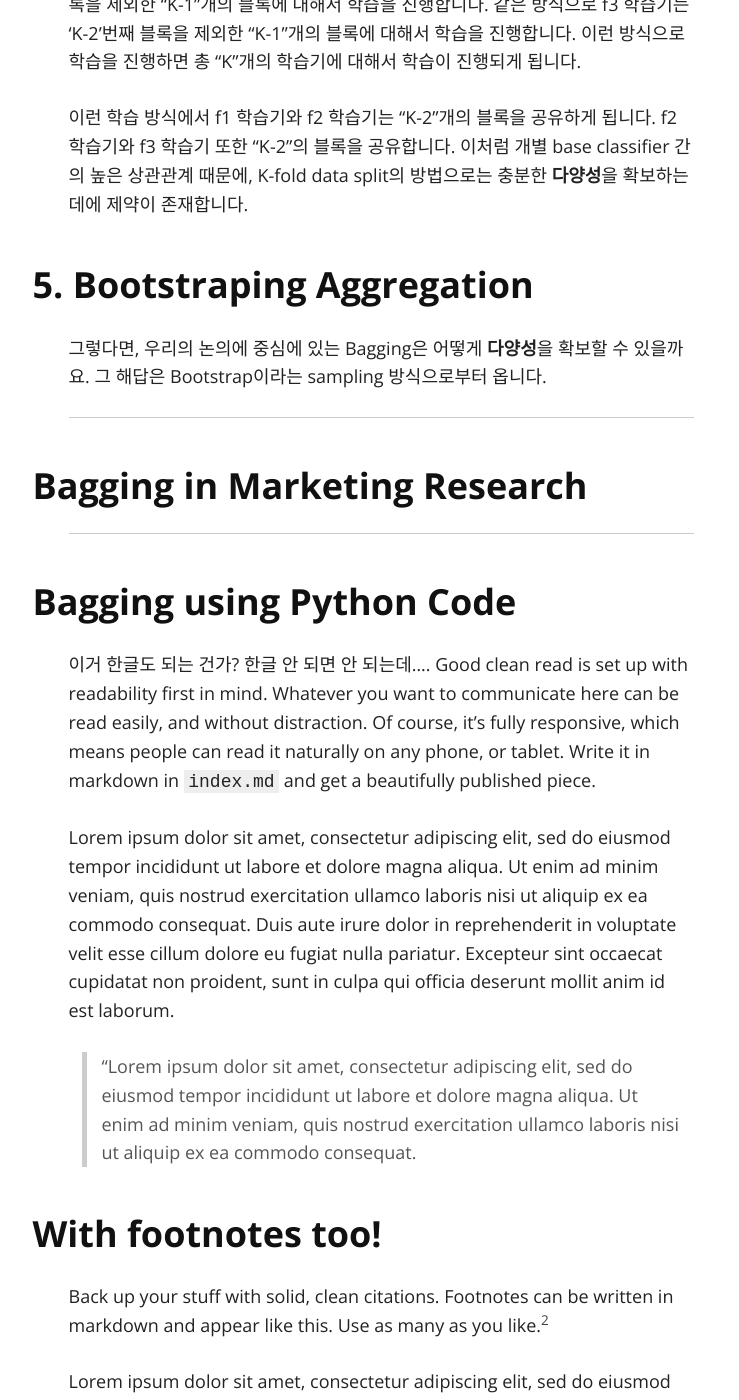
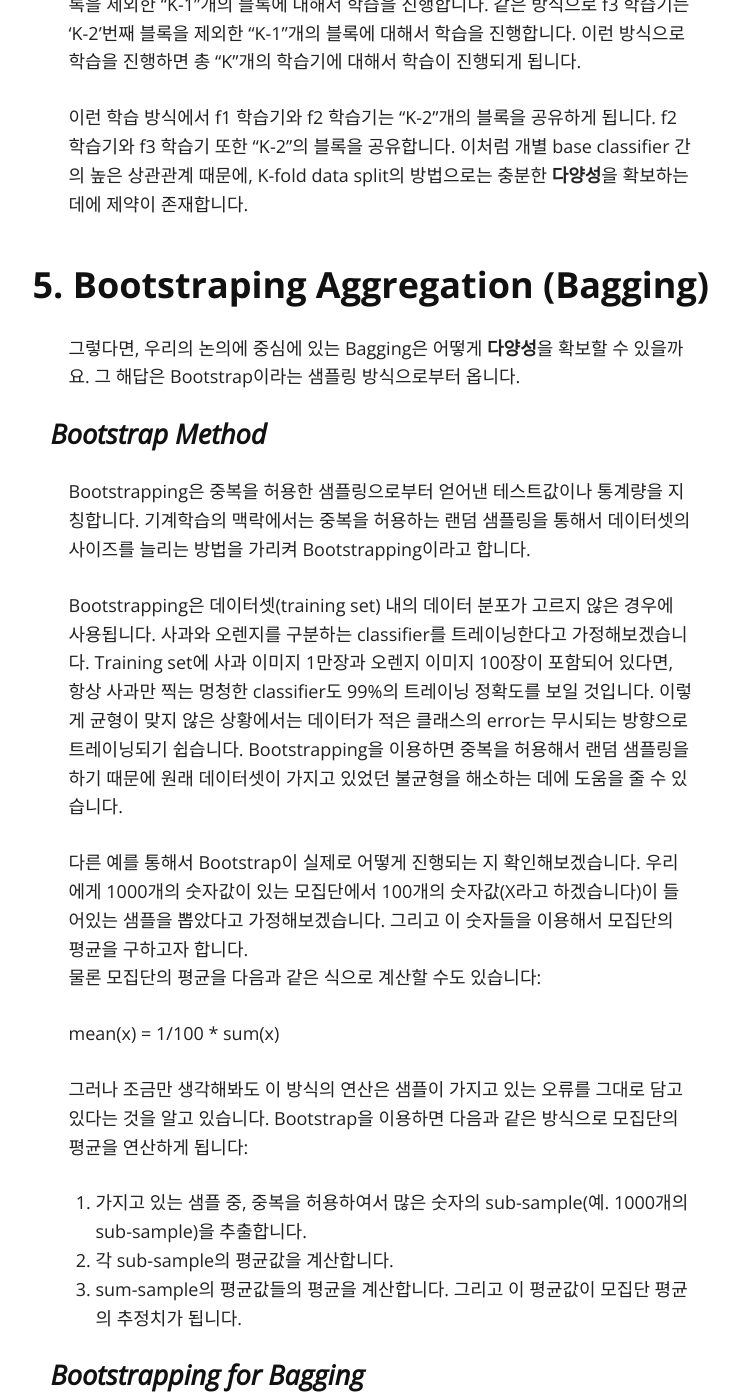
Before and after one commit to seokchaeyoon/seokchaeyoon.github.io, a Jekyll site: the page built from index.md, in a window 1280 px wide and 1400 px high, scrolled down 5844 px. Shown: the whole window, without its empty margins (259-998 px from the left). Built offline with Jekyll 4.4.1, drawn with Linux system fonts in a browser that asks for light colours; nearby versions of some CDN libraries; our own code applies the rules of GitHub Pages for plain Markdown files; some of the changed text lies outside the part shown.

Commit message:
Update index.md

```diff
--- a/index.md
+++ b/index.md
@@ -61,7 +61,7 @@ Ensemble 학습은 이 명제와 매우 비슷한 intuition을 가지고 있습
 
 이를 그림으로 표현하자면 다음과 같이 표현할 수 있을 것입니다.
 <img src="images/diagram1.PNG" alt="diagram1">
-위 그림에서 윗 부분에 있는 빨간 점선 안의 부분은 첫번째 이슈인 base classifier의 다양성 확보의 문제를 담고 있습니다. 만약, 각각의 Subset 간의 correlation이 크다면 다양성을 확보할 수가 없을 것입니다. 따라서 Subset의 개별성을 확보할 수 있는 systematic sampling method가 매우 중요하다고 할 수 있습니다. Bootstrap이라는 samping 방법을 사용하기 전, 가능 단순한 sampling 방법은 "*K-fold data split*"이었습니다. 이 방법에 대해서는 아래에서 설명하도록 하겠습니다.
+위 그림에서 윗 부분에 있는 빨간 점선 안의 부분은 첫번째 이슈인 base classifier의 다양성 확보의 문제를 담고 있습니다. 만약, 각각의 Subset 간의 correlation이 크다면 다양성을 확보할 수가 없을 것입니다. 따라서 Subset의 개별성을 확보할 수 있는 systematic sampling method가 매우 중요하다고 할 수 있습니다. Bootstrap이라는 samping 방법을 사용하기 전, 가능 단순한  방법은 "*K-fold data split*"이었습니다. 이 방법에 대해서는 아래에서 설명하도록 하겠습니다.
 
 아랫 부분의 빨간 점선 안의 부분은 두번째 이슈인 결과물의 통합에 대한 문제를 담고 있습니다. 이 결합 방법은 단순한 평균부터, 가중 평균 등 다양한 방법이 존재합니다.
 
@@ -78,9 +78,29 @@ K-fold data split은 우선 전체 Dataset을 랜덤으로 K개의 블록으로
 
 이런 학습 방식에서 f1 학습기와 f2 학습기는 "K-2"개의 블록을 공유하게 됩니다. f2 학습기와 f3 학습기 또한 "K-2"의 블록을 공유합니다. 이처럼 개별 base classifier 간의 높은 상관관계 때문에, K-fold data split의 방법으로는 충분한 **다양성**을 확보하는 데에 제약이 존재합니다.
 
-### 5. Bootstraping Aggregation
+### 5. Bootstraping Aggregation (Bagging)
 
-그렇다면, 우리의 논의에 중심에 있는 Bagging은 어떻게 **다양성**을 확보할 수 있을까요. 그 해답은 Bootstrap이라는 sampling 방식으로부터 옵니다.
+그렇다면, 우리의 논의에 중심에 있는 Bagging은 어떻게 **다양성**을 확보할 수 있을까요. 그 해답은 Bootstrap이라는 샘플링 방식으로부터 옵니다.
+
+#### ***Bootstrap Method***
+
+Bootstrapping은 중복을 허용한 샘플링으로부터 얻어낸 테스트값이나 통계량을 지칭합니다. 기계학습의 맥락에서는 중복을 허용하는 랜덤 샘플링을 통해서 데이터셋의 사이즈를 늘리는 방법을 가리켜 Bootstrapping이라고 합니다.
+
+Bootstrapping은 데이터셋(training set) 내의 데이터 분포가 고르지 않은 경우에 사용됩니다. 사과와 오렌지를 구분하는 classifier를 트레이닝한다고 가정해보겠습니다. Training set에 사과 이미지 1만장과 오렌지 이미지 100장이 포함되어 있다면, 항상 사과만 찍는 멍청한 classifier도 99%의 트레이닝 정확도를 보일 것입니다. 이렇게 균형이 맞지 않은 상황에서는 데이터가 적은 클래스의 error는 무시되는 방향으로 트레이닝되기 쉽습니다. Bootstrapping을 이용하면 중복을 허용해서 랜덤 샘플링을 하기 때문에 원래 데이터셋이 가지고 있었던 불균형을 해소하는 데에 도움을 줄 수 있습니다.
+
+다른 예를 통해서 Bootstrap이 실제로 어떻게 진행되는 지 확인해보겠습니다. 우리에게 1000개의 숫자값이 있는 모집단에서 100개의 숫자값(X라고 하겠습니다)이 들어있는 샘플을 뽑았다고 가정해보겠습니다. 그리고 이 숫자들을 이용해서 모집단의 평균을 구하고자 합니다. <br>
+물론 모집단의 평균을 다음과 같은 식으로 계산할 수도 있습니다:
+
+mean(x) = 1/100 * sum(x)
+
+그러나 조금만 생각해봐도 이 방식의 연산은 샘플이 가지고 있는 오류를 그대로 담고 있다는 것을 알고 있습니다. Bootstrap을 이용하면 다음과 같은 방식으로 모집단의 평균을 연산하게 됩니다:
+
+1. 가지고 있는 샘플 중, 중복을 허용하여서 많은 숫자의 sub-sample(예. 1000개의 sub-sample)을 추출합니다.
+1. 각 sub-sample의 평균값을 계산합니다.
+1. sum-sample의 평균값들의 평균을 계산합니다. 그리고 이 평균값이 모집단 평균의 추정치가 됩니다.
+
+#### ***Bootstrapping for Bagging***
+Bagging 알고리즘을 적용하기 위한 Bootstrapping은 다음과 같이 이루어집니다.
 
 
 <hr>
```
